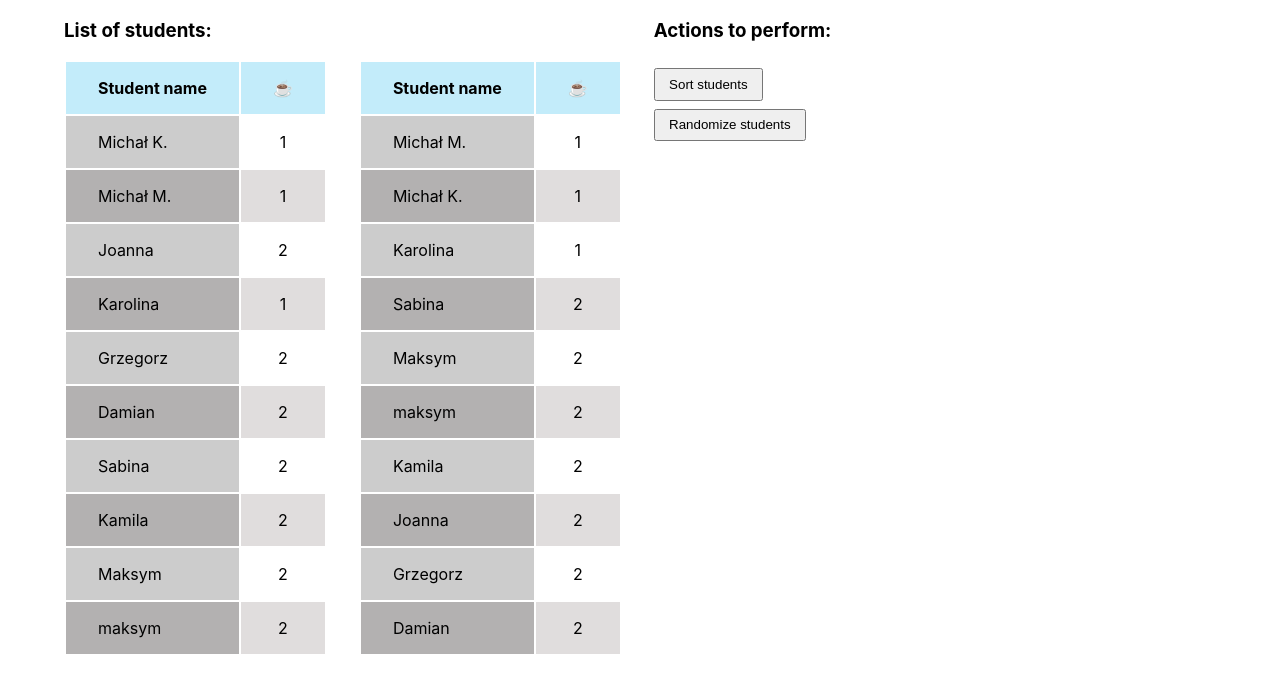
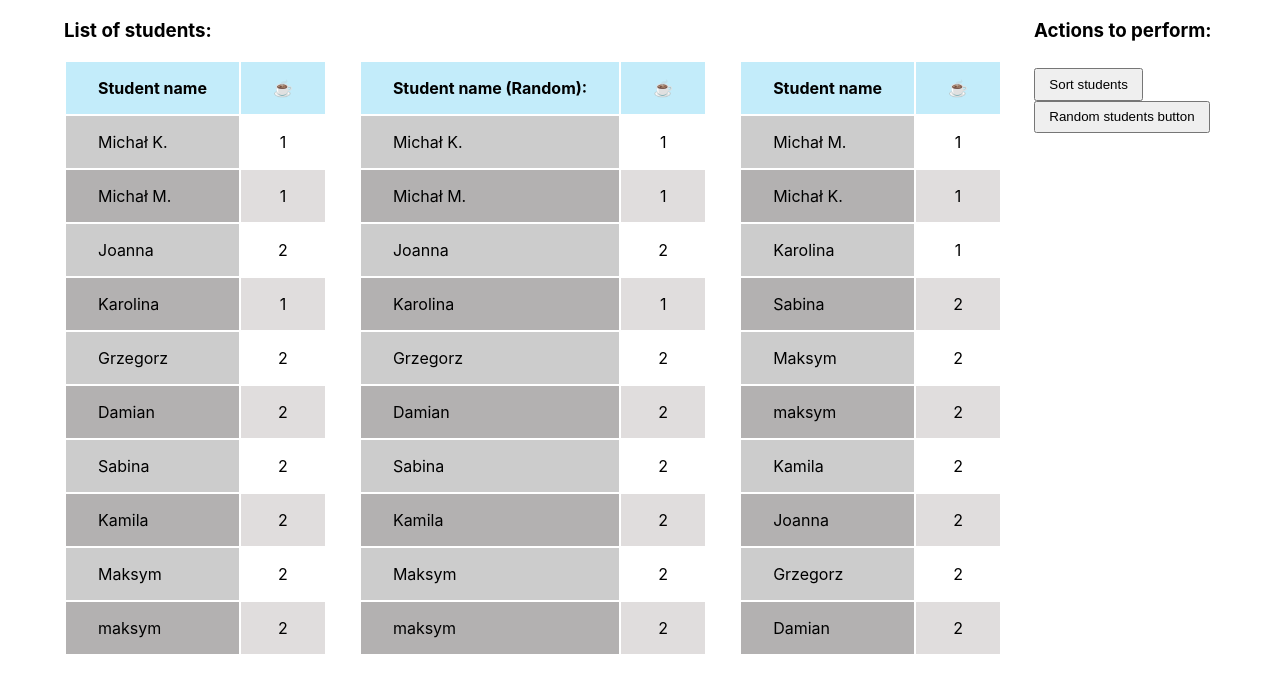
Before and after one commit to argasek/codebrainers-2020-02, a React (Create React App) app: page / in a window 1280 px wide. Shown: the top 692 px of the page. Built offline with nearby package versions, Linux system fonts and the light colour scheme.

Commit message:
Add hardcoded randomize students on click solution

```diff
--- a/src/App.jsx
+++ b/src/App.jsx
@@ -1,26 +1,68 @@
-import React from 'react';
+import React, {useState} from 'react';
 import 'App.scss';
 import StudentList from 'components/student-list/StudentList';
-import { StudentListRearranged } from "components/student-list/StudentList";
+import {StudentListRearranged} from "components/student-list/StudentList";
 import StudentListRandomizeButton from 'components/student-list-randomize-button/StudentListRandomizeButton';
 import StudentListSortButton from 'components/student-list-sort-button/StudentListSortButton';
+import codeBrainersStudents from "./models/Students";
+import Student from "./components/student/Student";
+
+// import './StudentList.css';
 
 function App() {
+  const [studentArrayRandomized, setStudentArrayRandomized] = useState(codeBrainersStudents.map(student =>
+    <Student
+      key={student.id}
+      student={student}
+    />
+    ),
+  )
+
+  function randStudArray() {
+    setStudentArrayRandomized(codeBrainersStudents.sort(() => Math.random() - 0.5).map(student =>
+        <Student
+          key={student.id}
+          student={student}
+        />
+      ),
+    );
+  }
+
+
   return (
     <div className="app">
       <div className="d-flex">
         <div>
           <h3>List of students:</h3>
           <div className="d-flex student-lists-container">
-            <StudentList />
-            <StudentListRearranged />
+            <StudentList/>
+
+
+            <table className='student-list-table'>
+              <thead>
+              <tr>
+                <th className='student-header student-cell-padding'>Student name (Random):</th>
+                <th className='student-header student-cell-padding'>☕</th>
+              </tr>
+              </thead>
+              <tbody>
+              {studentArrayRandomized}
+              </tbody>
+            </table>
+
+
+            <StudentListRearranged/>
           </div>
         </div>
         <div className="student-actions">
           <h3>Actions to perform: </h3>
           <div className="student-list-buttons">
-            <StudentListSortButton />
-            <StudentListRandomizeButton />
+            <StudentListSortButton/>
+
+
+            <button className="button" onClick={randStudArray}>Random students button</button>
+
+
           </div>
         </div>
       </div>
--- a/src/components/student-list/StudentList.jsx
+++ b/src/components/student-list/StudentList.jsx
@@ -91,6 +91,12 @@ export const StudentListRearranged = () => {
         //     student={student}
         //   />
         // )
+        // codeBrainersStudents.map(student =>
+        //   <Student
+        //     key={student.id}
+        //     student={student}
+        //   />
+        // )
       }
       </tbody>
     </table>
```
